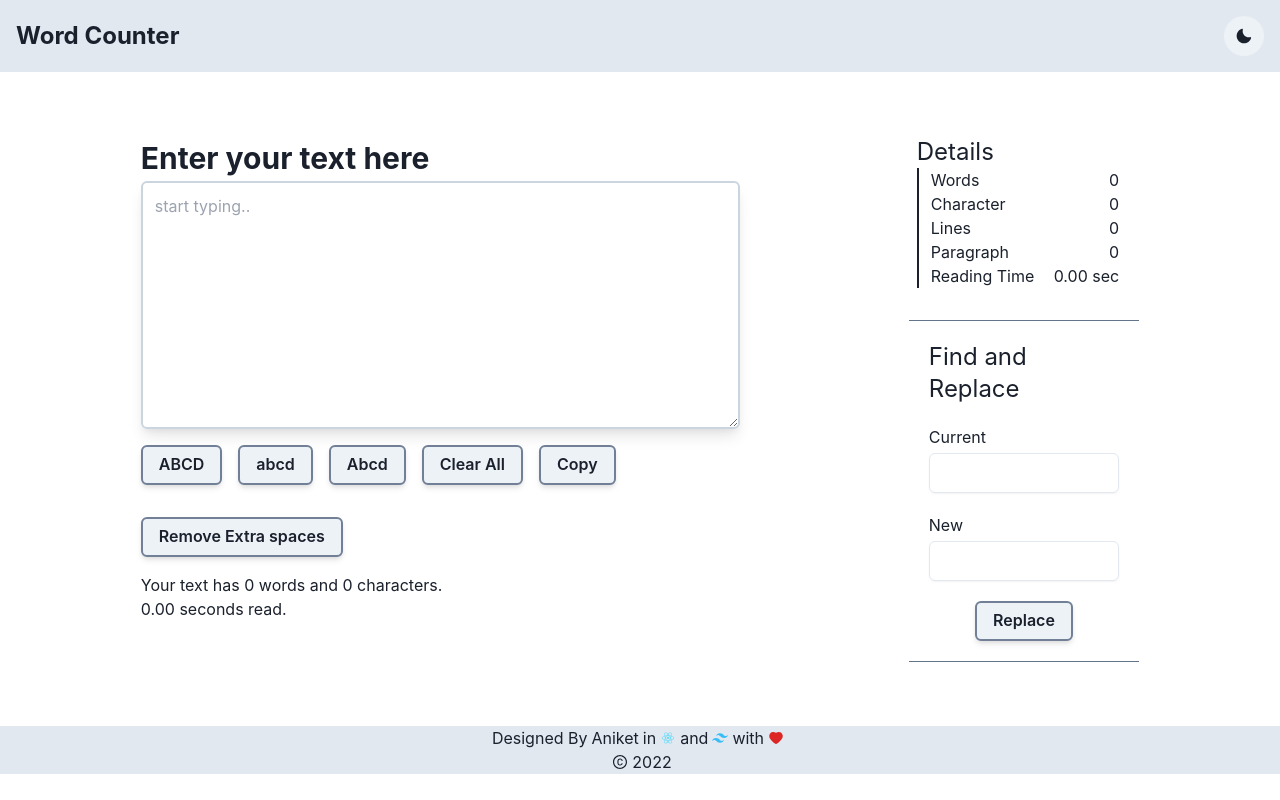
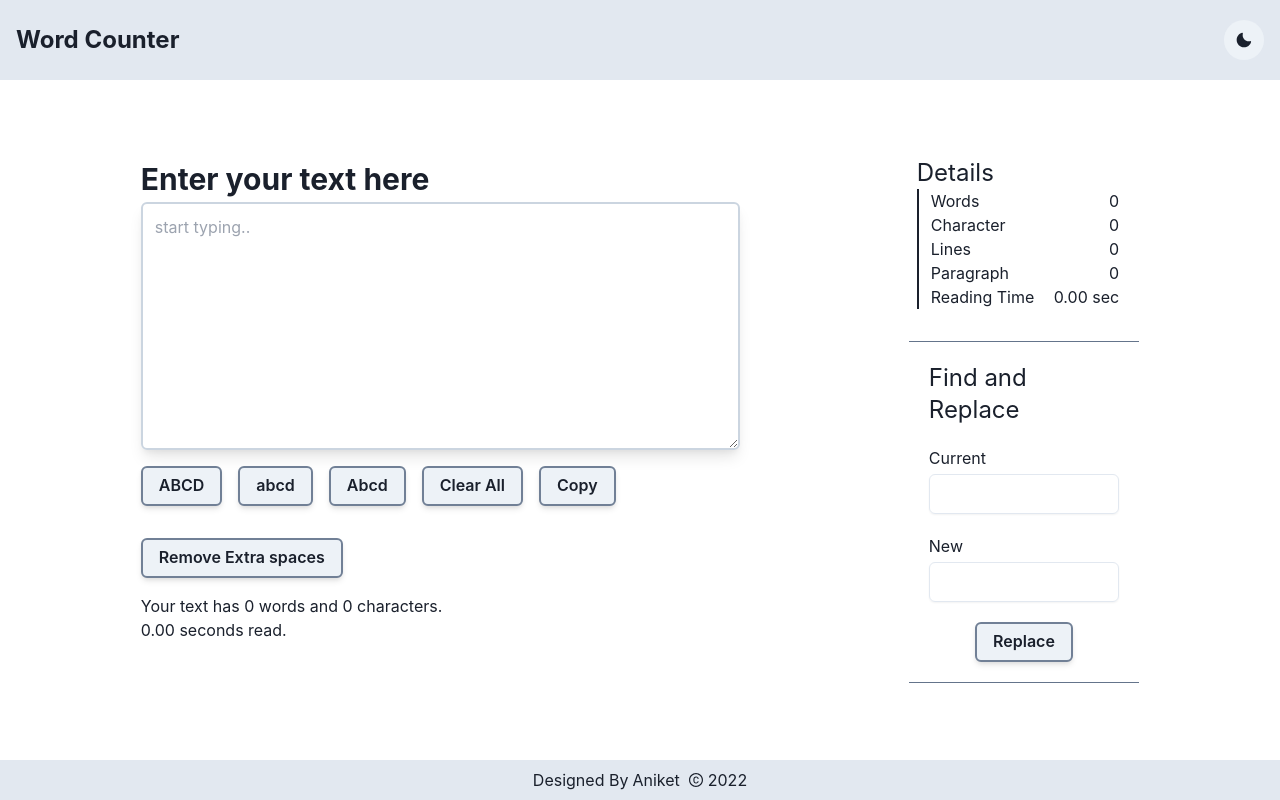
Before and after one commit to aniket-tote/word-counter-using-react, a React (Create React App) app: page /second in a window 1280 px wide. Built offline with nearby package versions, Linux system fonts and the light colour scheme.

Commit message:
modified footer

```diff
--- a/src/App.css
+++ b/src/App.css
@@ -1,3 +1,9 @@
+*{
+  margin: 0;
+  padding: 0;
+  box-sizing: border-box;
+}
+
 .App {
   text-align: center;
 }
--- a/src/App.js
+++ b/src/App.js
@@ -20,7 +20,7 @@ function App() {
     //   <Footer/>
     // </Router>
 
-    <div className='flex flex-col'>
+    <div className='flex flex-col h-screen justify-between'>
       <Navbar/>
       <Textform/>
       <Footer/>
--- a/src/components/Footer.jsx
+++ b/src/components/Footer.jsx
@@ -1,7 +1,5 @@
 import React from "react";
-import { SiTailwindcss } from "react-icons/si";
-import { DiReact } from "react-icons/di";
-import { AiFillHeart, AiOutlineCopyrightCircle } from "react-icons/ai";
+import { AiOutlineCopyrightCircle } from "react-icons/ai";
 import { Flex, useColorMode } from "@chakra-ui/react";
 
 export default function Footer() {
@@ -9,19 +7,19 @@ export default function Footer() {
 
   return (
     <Flex
-      flexDirection={"column"}
-      experimental_spaceY={"0.25rem"}
+      flexDirection={"row"}
       width={"100vw"}
       justifyContent={"center"}
       alignItems={"center"}
-      className="footer"
+      className="footer py-2"
       backgroundColor={colorMode === "dark" ? "gray.700" : "gray.200"}
     >
       <Flex alignItems={"center"}>
-        Designed By <a href="https://github.com/aniket-tote" className="mx-1 hover:underline">Aniket</a> in
+        Designed By <a href="https://github.com/aniket-tote" className="mx-1 hover:underline">Aniket</a>
+        {/* in
         <DiReact color="#61DAFB" className="mx-1"/>
         and <SiTailwindcss className="mx-1 text-[#38bdf8]" /> with
-        <AiFillHeart className="text-red-600 mx-1" />
+        <AiFillHeart className="text-red-600 mx-1" /> */}
       </Flex>
       <Flex alignItems={"center"}>
         <AiOutlineCopyrightCircle className="mx-1" />
--- a/src/components/Navbar.jsx
+++ b/src/components/Navbar.jsx
@@ -17,6 +17,7 @@ export default function Navbar() {
 
   return (
     <Flex
+      height={20}
       alignItems={"center"}
       justifyContent={"space-between"}
       padding={"1rem"}
```
